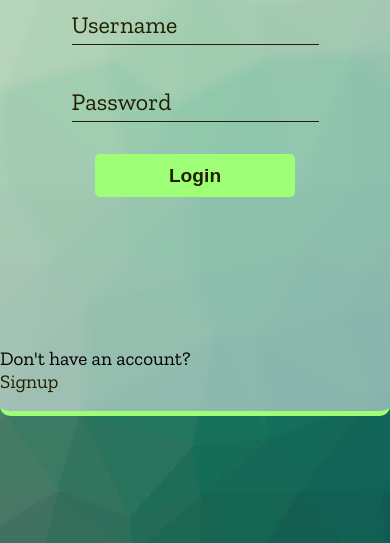
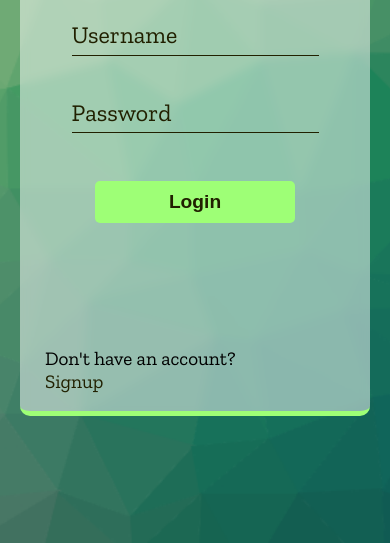
Before and after one commit to 12Gustavo21/Login-page, a plain HTML site: page index.html in a window 390 px wide. Shown: the part 301-844 px from the top of the page. Drawn offline with nearby package versions, Linux system fonts and the light colour scheme.

Commit message:
Fix responsive

```diff
--- a/index.html
+++ b/index.html
@@ -24,6 +24,7 @@
           <form>
             <section class="FormBox">
               <h1 class="FormTitle">Login</h1>
+              <section>
                   <section class="user-box">
                     <input type="text" name="" required=""/>
                     <label>Username</label>
@@ -31,6 +32,7 @@
                   <section class="user-box">
                     <input type="password" name="" required=""/>
                     <label>Password</label>
+                  </section>
               </section>
               <button type="submit">Login</button>
             </section>
--- a/styles/Login.css
+++ b/styles/Login.css
@@ -35,7 +35,7 @@ main {
     z-index: 1;
     width: 100%;
     height: 70vh;
-    max-width: 500px;
+    max-width: 400px;
     min-height: 70vh;
     background: rgba(255, 255, 255, 0.503);
     backdrop-filter: blur(5px);
@@ -58,7 +58,6 @@ form {
     flex-direction: column;
     justify-content: center;
     align-items: center;
-    gap: 1.5rem;
 }
 
 .FormBox {
@@ -68,6 +67,7 @@ form {
     flex-direction: column;
     justify-content: center;
     align-items: center;
+    gap: 1rem;
 }
 
 .login-box .user-box {
@@ -174,7 +174,7 @@ button:hover {
 
 .signUpBox {
     width: 100%;
-    max-width: 400px;
+    max-width: 350px;
     height: 10vh;
     display: flex;
     justify-content: flex-end;
@@ -209,3 +209,23 @@ button:hover {
     color: var(--primary-color);
     filter: drop-shadow(0 0 0.75rem #212000);
 }
+
+@media only screen and (min-width: 360px) and (max-width: 410px) {
+    .login-box {
+        max-width: 350px;
+    }
+
+    .signUpBox {
+        max-width: 300px;
+    }
+}
+
+@media only screen and (min-width: 320px) and (max-width: 359px) {
+    .login-box {
+        max-width: 300px;
+    }
+
+    .signUpBox {
+        max-width: 250px;
+    }
+}
--- a/styles/SignUp.css
+++ b/styles/SignUp.css
@@ -35,7 +35,7 @@ main {
     z-index: 1;
     width: 100%;
     height: 70vh;
-    max-width: 500px;
+    max-width: 400px;
     min-height: 75vh;
     background: rgba(255, 255, 255, 0.503);
     backdrop-filter: blur(5px);
@@ -68,6 +68,7 @@ form {
     flex-direction: column;
     justify-content: center;
     align-items: center;
+    gap: .7rem;
 }
 
 .signup-box .user-box {
@@ -78,7 +79,6 @@ form {
     width: 100%;
     padding: .7rem 0;
     font-size: 1.2rem;
-    color: #364240;
     margin-bottom: 2rem;
     border: none;
     border-bottom: 1px solid #364240;
@@ -192,7 +192,7 @@ button:hover {
 
 .loginBox {
     width: 100%;
-    max-width: 400px;
+    max-width: 350px;
     height: 10vh;
     display: flex;
     justify-content: flex-end;
@@ -227,3 +227,23 @@ button:hover {
     color: var(--primary-color);
     filter: drop-shadow(.5rem 0 .7rem #000000);
 }
+
+@media only screen and (min-width: 360px) and (max-width: 410px) {
+    .signup-box {
+        max-width: 350px;
+    }
+
+    .loginBox {
+        max-width: 300px;
+    }
+}
+
+@media only screen and (min-width: 320px) and (max-width: 359px) {
+    .signup-box {
+        max-width: 300px;
+    }
+
+    .loginBox {
+        max-width: 250px;
+    }
+}
```
Also changed, not shown: signup.html (+6 -5 lines). Lines whose indentation alone changed are shown as unchanged.
